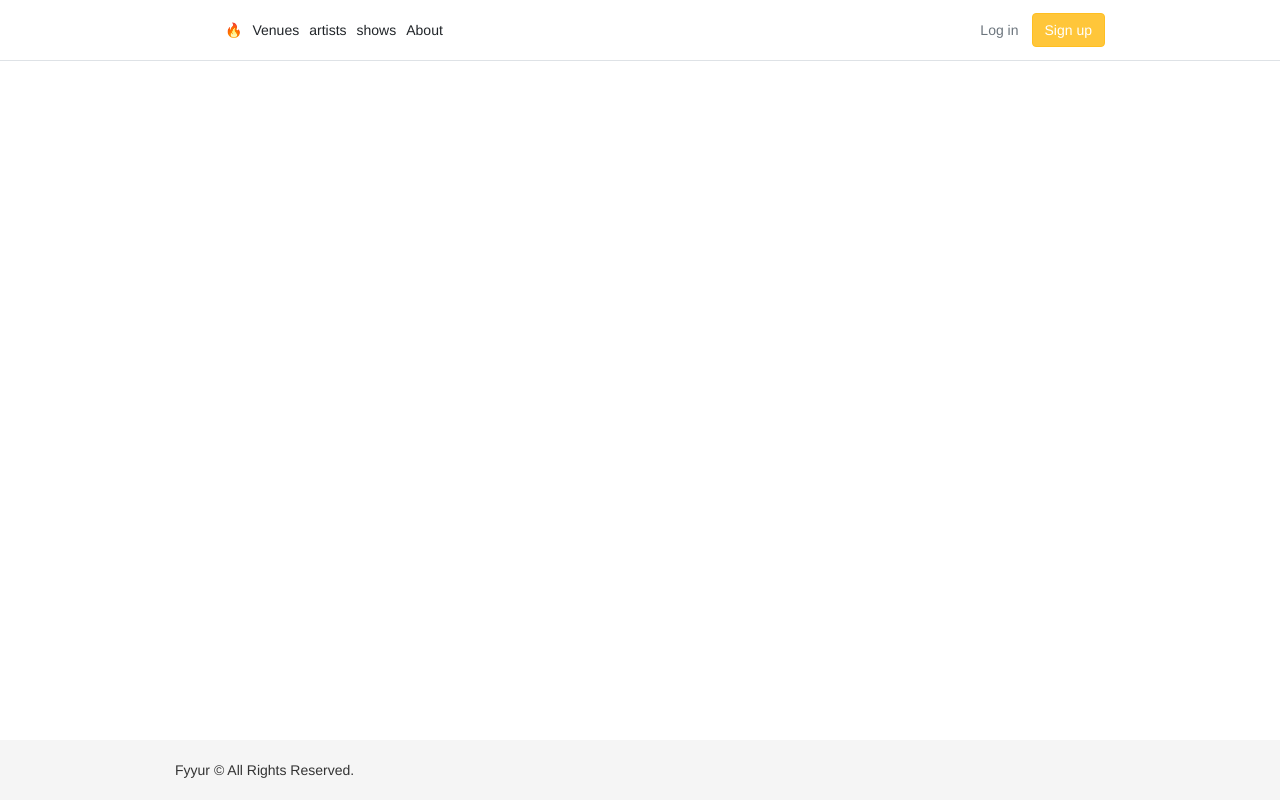
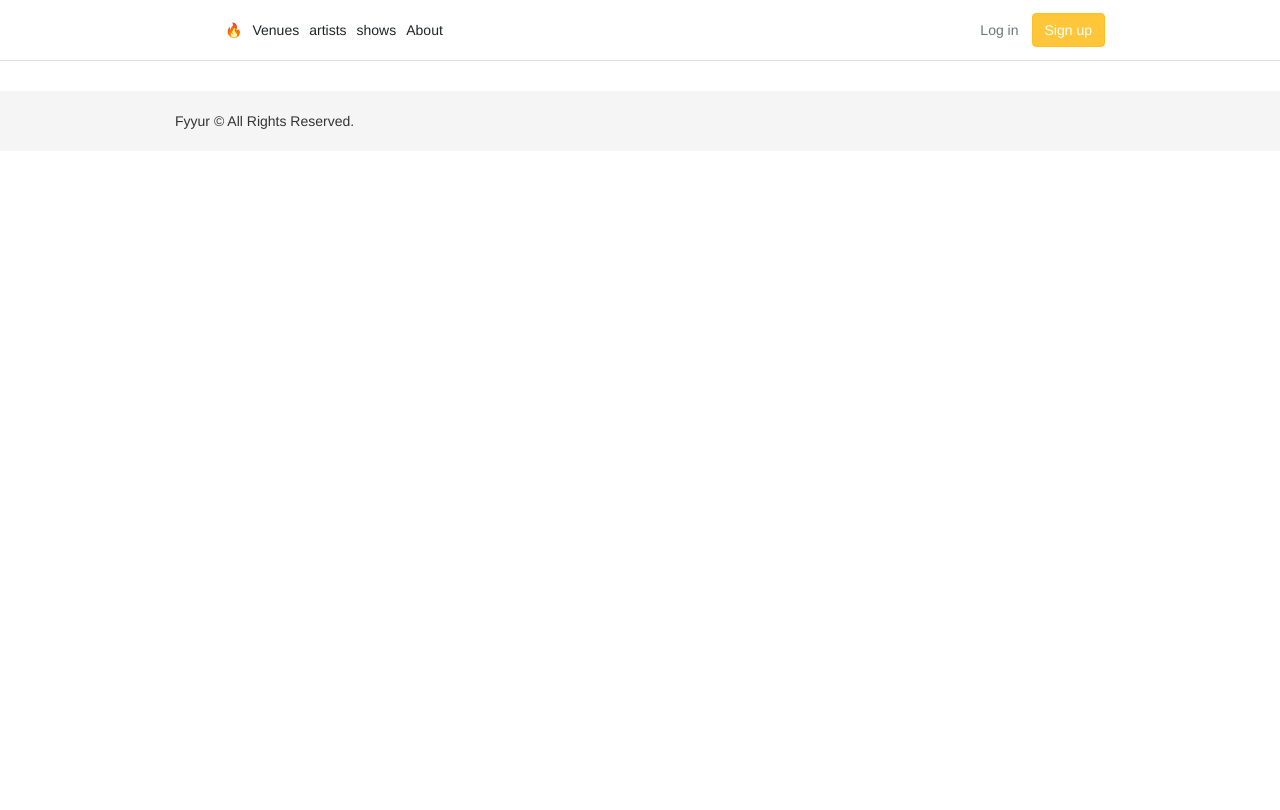
Before and after one commit to AbdelrahmanElatrash/fyyr, a Django app: page /artists/ in a window 1280 px wide. After the commit the page ends 129 px from the top, so only its background shows below. Run offline with Django 4.2, Linux system fonts and the light colour scheme; data that the repository does not hold is empty; some libraries are stand-ins or nearby versions.

Commit message:
fix foteer position

```diff
--- a/static/css/base.css
+++ b/static/css/base.css
@@ -24,12 +24,13 @@
 }
 
 .footer {
-  position: absolute;
+  position:inherit;
   bottom: 0;
   width: 100%;
   height: 60px; /* Set the fixed height of the footer here */
   line-height: 60px; /* Vertically center the text there */
   background-color: #f5f5f5;
+  margin-top: 20px;
 }
 
 
```
